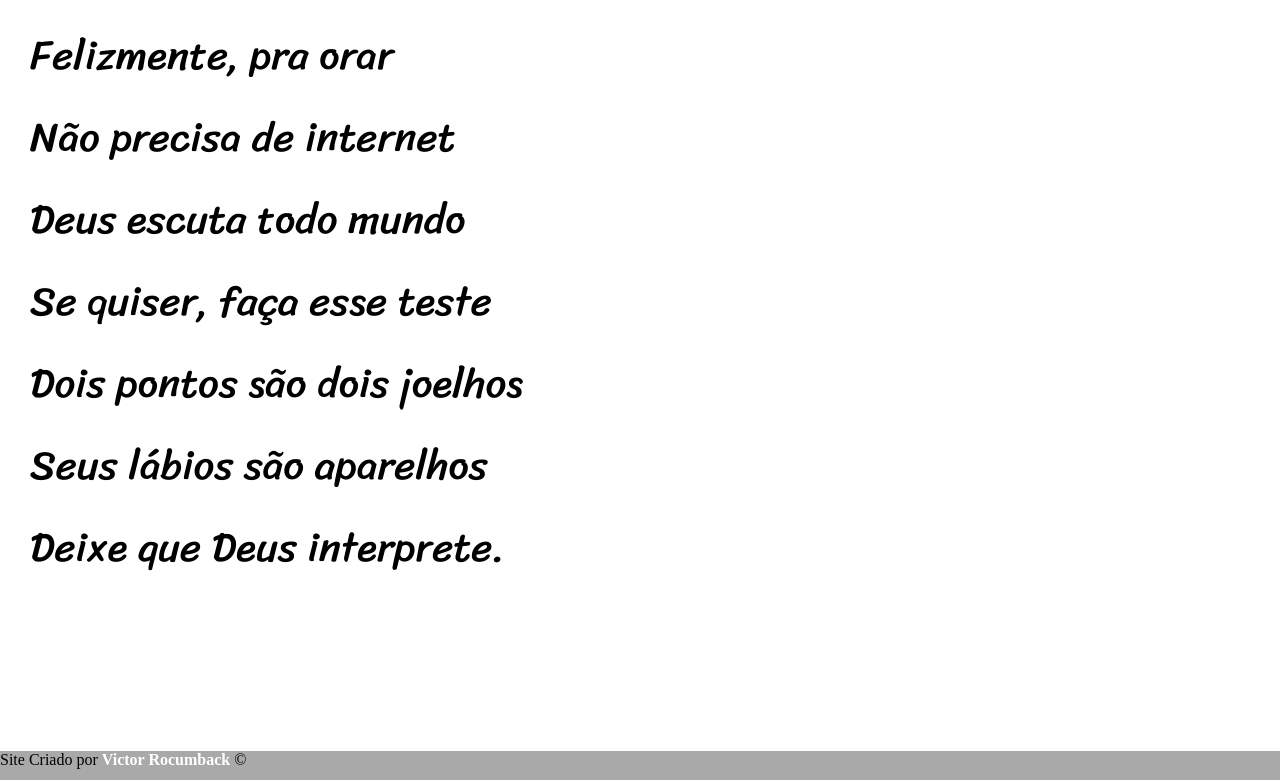
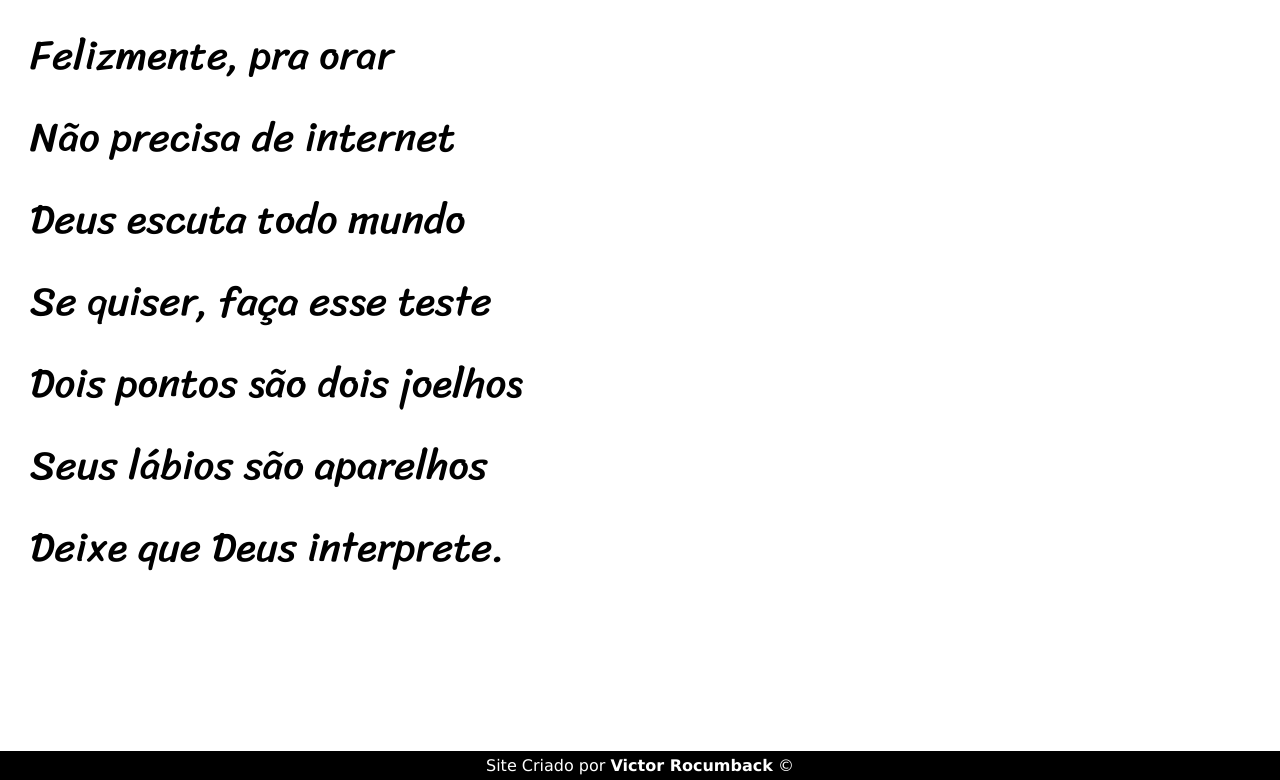
Before and after one commit to victorrocumback/Projeto-Cordel, a plain HTML site: page index.html in a window 1280 px wide. Shown: the part 4654-5434 px from the top of the page. Drawn offline with Linux system fonts and the light colour scheme.

Commit message:
Update style.css

```diff
--- a/estilo/style.css
+++ b/estilo/style.css
@@ -88,3 +88,10 @@ section#img02{
     background-position: right center;
 
 }
+footer{
+    background-color: black;
+    color: white;
+    text-align: center;
+    padding: 5px;
+    font-family: var(--fonte1);
+}
```
